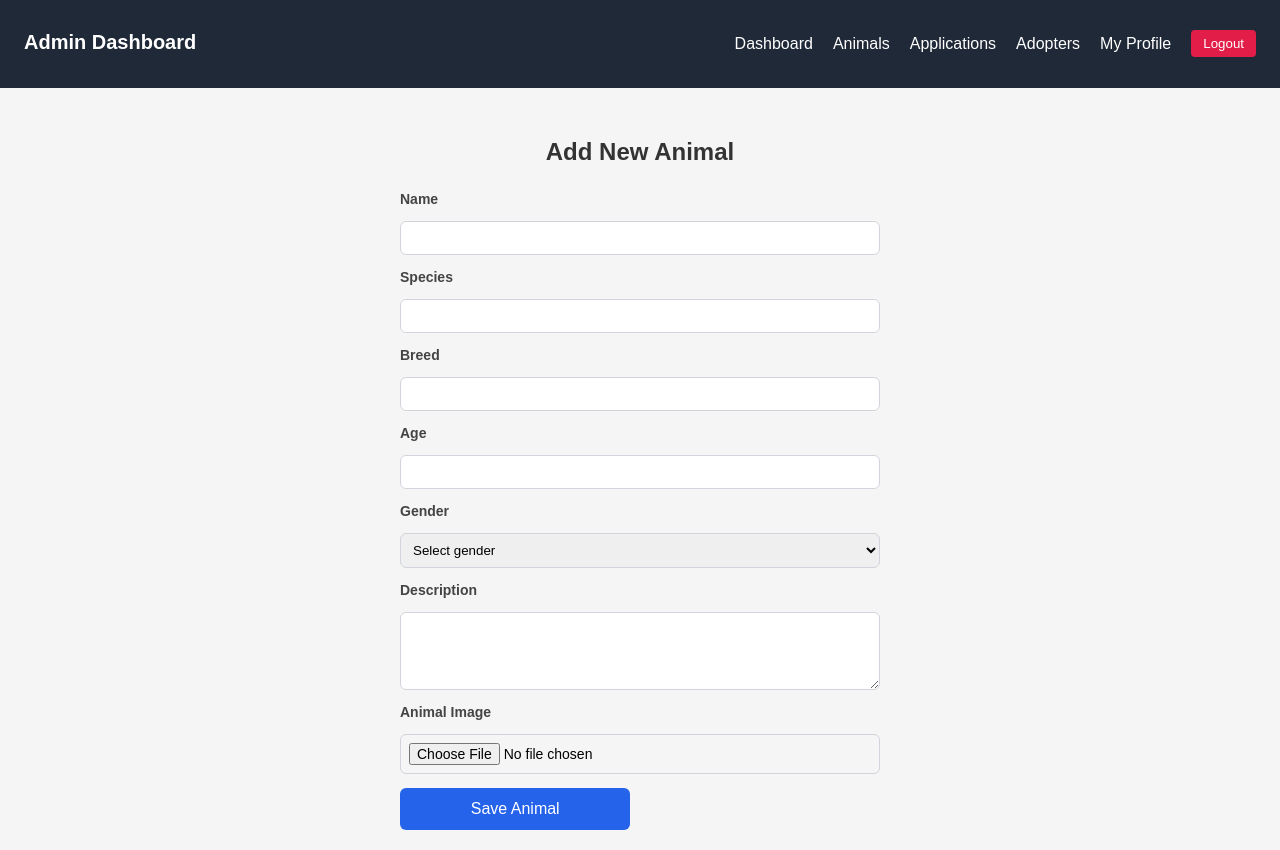
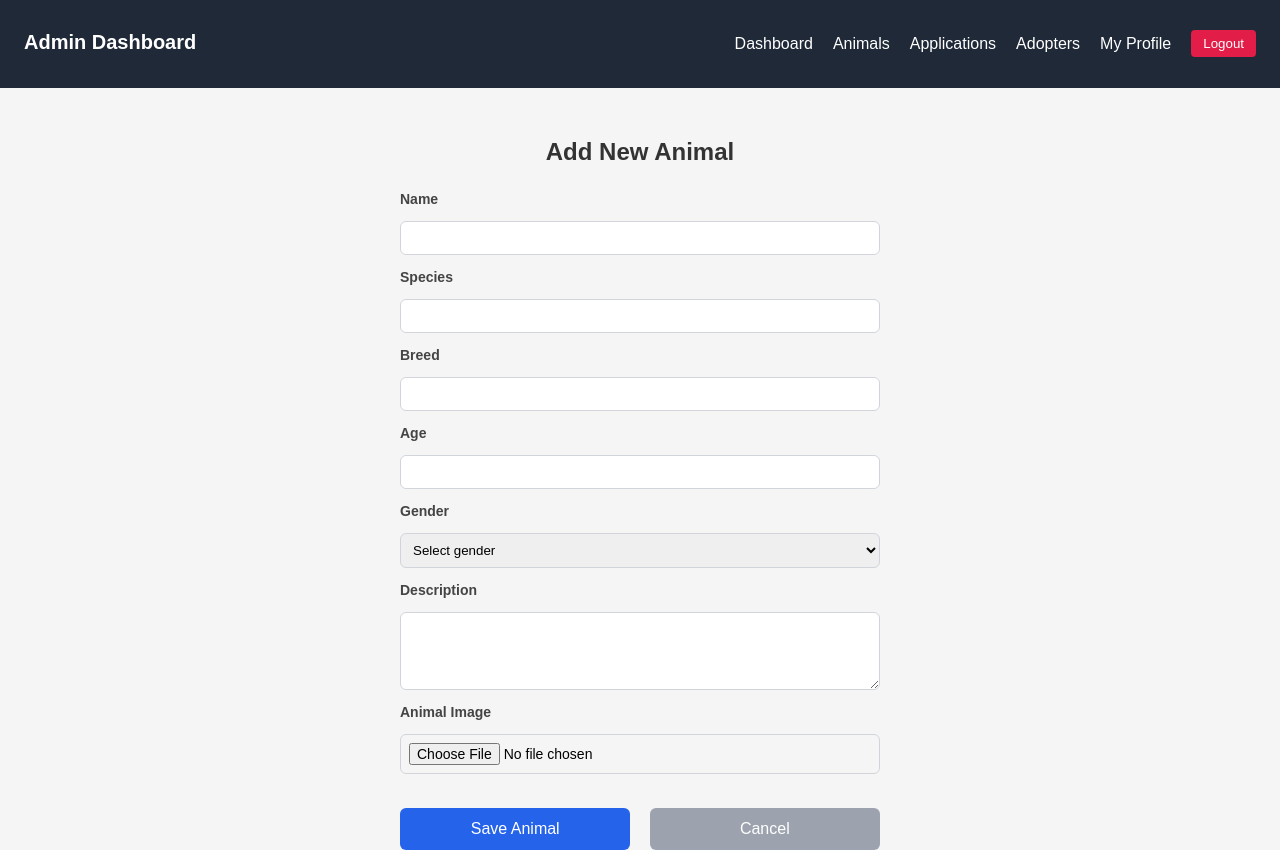
Before and after one commit to Hsu-DBS/animal-adoption-system, a React (Vite) app in the folder client/my-react-app/: page /admin/animals/create in a window 1280 px wide. Built offline with nearby package versions, Linux system fonts and the light colour scheme; no server answers; sample sign-in values are in the browser's storage.

Commit message:
:bug: Backend: Add validation in create new animal. Frontend: Add cancel button in create animal form and validate animal age

```diff
--- a/client/my-react-app/src/pages/AdminAnimalCreate.jsx
+++ b/client/my-react-app/src/pages/AdminAnimalCreate.jsx
@@ -133,6 +133,7 @@ export default function AdminAnimalCreate() {
           <input
             type="number"
             name="age"
+            min={1}
             value={form.age}
             onChange={handleChange}
             required
@@ -181,8 +182,18 @@ export default function AdminAnimalCreate() {
           {/* Error message */}
           {error && <p className={styles.error}>{error}</p>}
 
-          {/* Submit button */}
-          <button className={styles.saveBtn}>Save Animal</button>
+          {/* Buttons */}
+            <div className={styles.buttonRow}>
+              <button className={styles.saveBtn}>Save Animal</button>
+
+              <button
+                type="button"
+                className={styles.cancelBtn}
+                onClick={() => navigate("/admin/animals")}
+              >
+                Cancel
+              </button>
+          </div>
 
         </form>
       </div>
```
Also changed, not shown: 1 other file (tests, documents, lock files or other folders).
